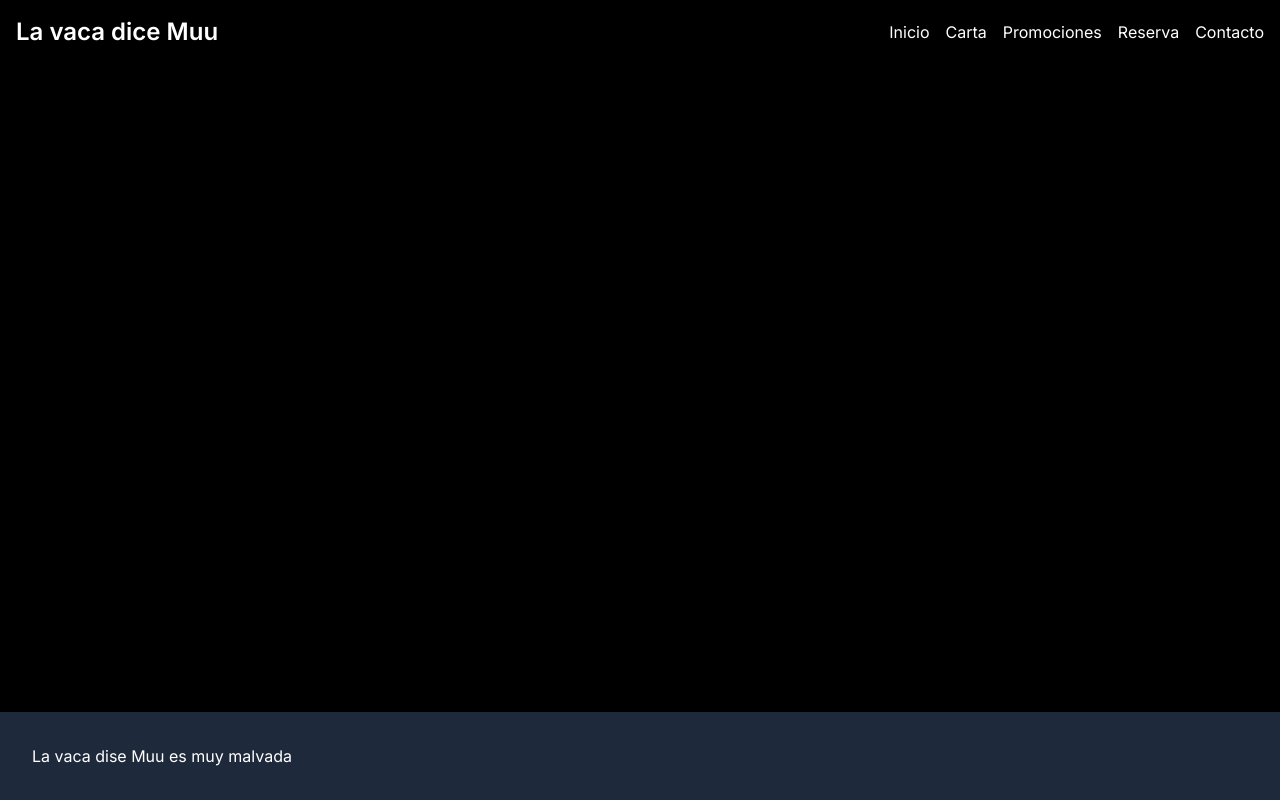
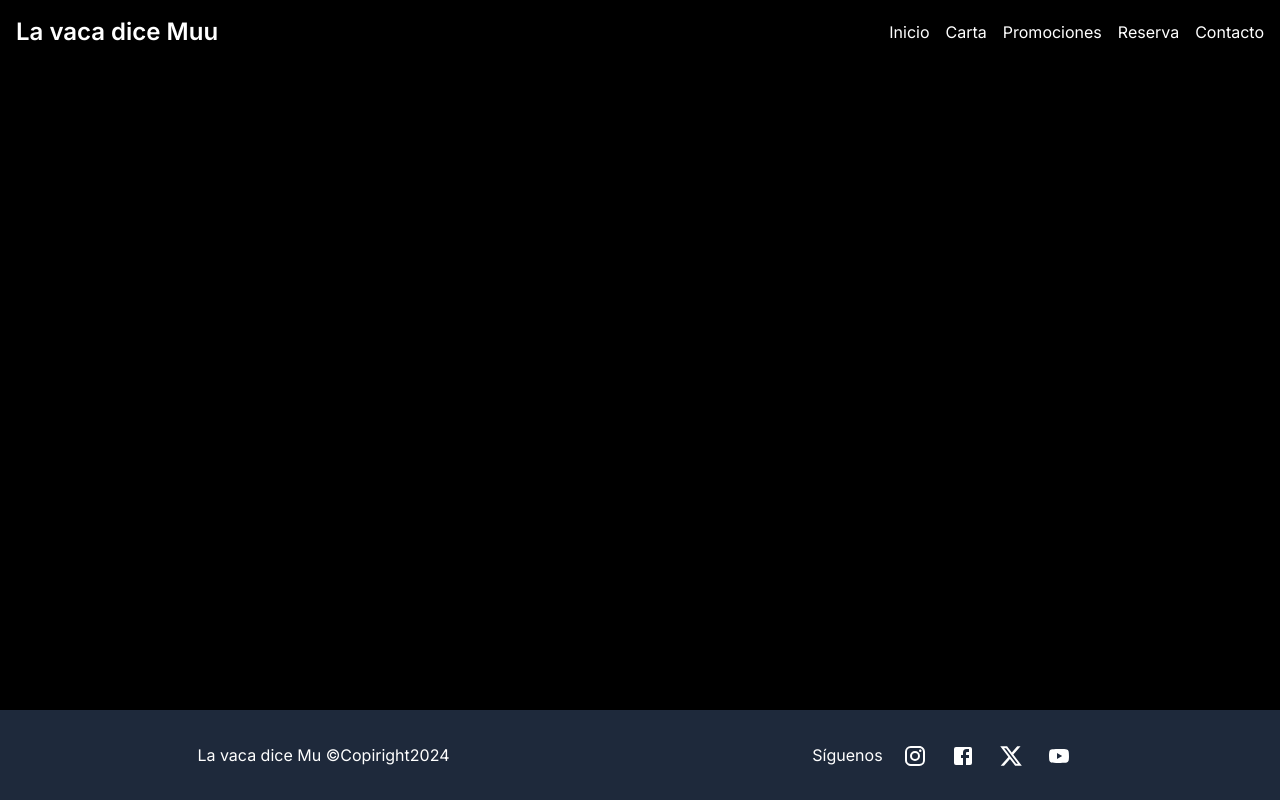
Before and after one commit to Soniaa1995/proyecto-restaurante, a Next.js app: page / in a window 1280 px wide. Built offline with nearby package versions, Linux system fonts and the light colour scheme.

Commit message:
footer-hecho

```diff
--- /dev/null
+++ b/src/app/components/Footer.jsx
@@ -0,0 +1,34 @@
+import Link from "next/link";
+import InstagramIcon from "@mui/icons-material/Instagram";
+import FacebookIcon from "@mui/icons-material/Facebook";
+import XIcon from "@mui/icons-material/X";
+import YouTubeIcon from "@mui/icons-material/YouTube";
+
+export default function Footer() {
+  return (
+    <>
+      <footer className="bg-slate-800 p-5">
+        <div className="flex flex-col items-center sm:flex sm:flex-row sm:justify-around ">
+          <div className="">
+            <p className="">La vaca dice Mu &copy;Copiright2024</p>
+          </div>
+          <div className="sm:flex sm:flex: row items-center">
+            <p className="flex justify-center m-2">Síguenos</p>
+            <Link href="#" className="m-3">
+              <InstagramIcon />
+            </Link>
+            <Link href="#" className="m-3">
+              <FacebookIcon />
+            </Link>
+            <Link href="#" className="m-3">
+              <XIcon />
+            </Link>
+            <Link href="#" className="m-3">
+              <YouTubeIcon />
+            </Link>
+          </div>
+        </div>
+      </footer>
+    </>
+  );
+}
--- a/src/app/page.jsx
+++ b/src/app/page.jsx
@@ -1,14 +1,14 @@
+import Footer from "./components/Footer";
 import Navbar from "./components/Navbar";
+
 
 export default function Page() {
   return (
     <div className="flex min-h-screen flex-col bg-black text-white">
       <Navbar />
       <main className="max-w-2xl mx-auto grow space-y-8"></main>
+      <Footer />
 
-      <footer className="bg-slate-800 p-8">
-        La vaca dise Muu es muy malvada
-      </footer>
     </div>
   );
 }
```
Also changed, not shown: src/app/components/Main.jsx (added).
